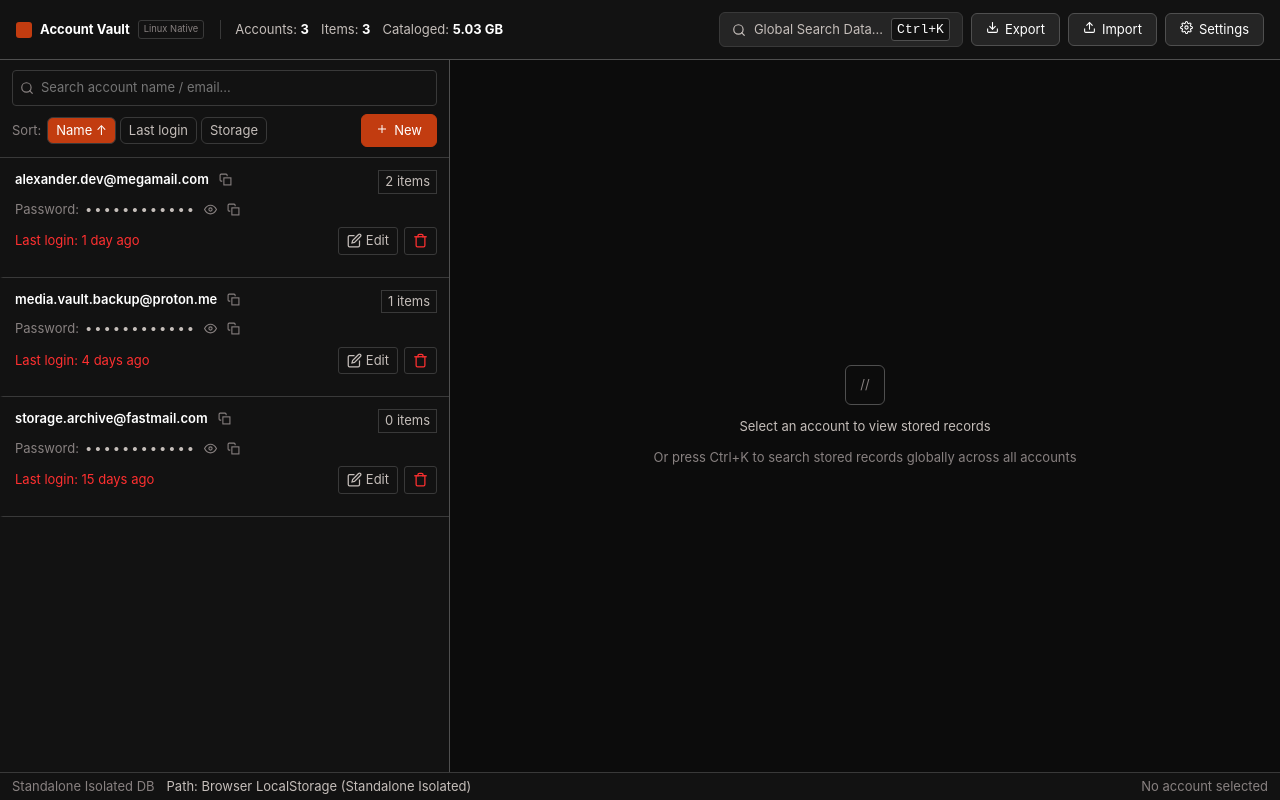
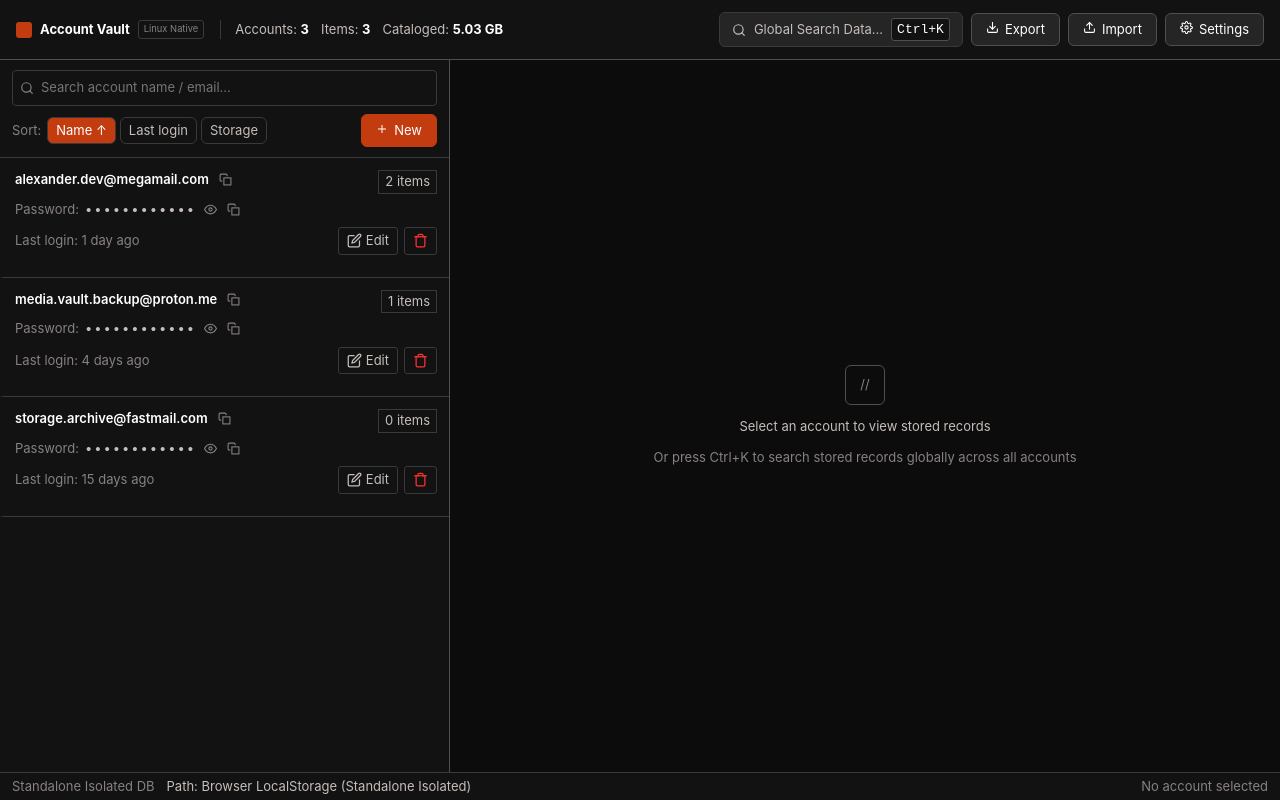
Before and after one commit to codewiththura/PikVault-Desktop, a React (Vite) app: page / in a window 1280 px wide. Built offline with nearby package versions, Linux system fonts and the light colour scheme.

Commit message:
fix: correct text color logic for last login status

```diff
--- a/src/components/accounts/AccountCard.tsx
+++ b/src/components/accounts/AccountCard.tsx
@@ -180,7 +180,7 @@ export const AccountCard: React.FC<AccountCardProps> = ({
         return (
           <div
             style={{
-              color: !isOverdue ? "var(--accent-danger)" : "var(--text-muted)",
+              color: isOverdue ? "var(--accent-danger)" : "var(--text-muted)",
               marginBottom: "10px",
               display: "flex",
               justifyContent: "space-between",
```
